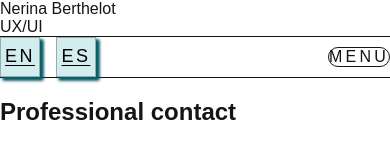
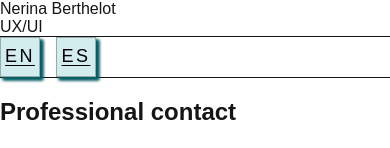
Before and after one commit to callapa1/nerina, a Next.js app: page /en/contact in a window 390 px wide. Shown: the top 148 px of the page. Built offline with nearby package versions, Linux system fonts and the light colour scheme; a web font is replaced by a local one.

Commit message:
style: remove temporary mobile collapsible menu

```diff
--- a/app/[locale]/(site)/layout.tsx
+++ b/app/[locale]/(site)/layout.tsx
@@ -20,9 +20,7 @@
         labels={{
           about: nav('about'),
           resume: nav('resume'),
-          work: nav('work'),
           contact: nav('contact'),
-          menu: nav('menu'),
           localeLabel: nav('localeLabel'),
           role: nav('role'),
           resumeHref: nav('resumeHref')
--- a/components/layout/Header.tsx
+++ b/components/layout/Header.tsx
@@ -1,14 +1,11 @@
 import Link from 'next/link';
-import {MobileMenu} from './MobileMenu';
 
 type HeaderProps = {
   locale: string;
   labels: {
     about: string;
     resume: string;
-    work: string;
     contact: string;
-    menu: string;
     localeLabel: string;
     role: string;
     resumeHref: string;
@@ -38,7 +35,7 @@
         </nav>
       </div>
 
-      <div className="mt-4 flex items-center justify-between gap-4 border-t border-black/25 pt-3">
+      <div className="mt-4 border-t border-black/25 pt-3">
         <div className="locale-switch text-xs uppercase tracking-[0.15em] text-black/80">
           <span className="sr-only">{labels.localeLabel}</span>
           <Link className="teal-chip" href="/en/work">
@@ -48,10 +45,6 @@
             ES
           </Link>
         </div>
-
-        <div className="sm:hidden">
-          <MobileMenu locale={locale} labels={labels} />
-        </div>
       </div>
     </header>
   );
--- a/components/layout/MobileMenu.tsx
+++ /dev/null
@@ -1,31 +0,0 @@
-import Link from 'next/link';
-
-type MobileMenuProps = {
-  locale: string;
-  labels: {
-    menu: string;
-    about: string;
-    resume: string;
-    work: string;
-    contact: string;
-    resumeHref: string;
-  };
-};
-
-export function MobileMenu({locale, labels}: MobileMenuProps) {
-  return (
-    <details>
-      <summary className="cursor-pointer list-none rounded-full border border-black/20 px-4 py-2 text-xs uppercase tracking-[0.2em]">
-        {labels.menu}
-      </summary>
-      <div className="mt-3 grid gap-2 rounded-2xl border border-black/10 bg-white/70 p-4 text-sm uppercase tracking-[0.15em]">
-        <Link href={`/${locale}/about`}>{labels.about}</Link>
-        <Link href={`/${locale}/work`}>{labels.work}</Link>
-        <Link href={`/${locale}/contact`}>{labels.contact}</Link>
-        <a href={labels.resumeHref} target="_blank" rel="noreferrer">
-          {labels.resume}
-        </a>
-      </div>
-    </details>
-  );
-}
--- a/messages/en.json
+++ b/messages/en.json
@@ -2,9 +2,7 @@
   "Nav": {
     "about": "About",
     "resume": "Resume",
-    "work": "Work",
     "contact": "Contact",
-    "menu": "Menu",
     "localeLabel": "Language",
     "role": "UX/UI",
     "resumeHref": "https://www.linkedin.com/in/nerina-berthelot/"
--- a/messages/es.json
+++ b/messages/es.json
@@ -2,9 +2,7 @@
   "Nav": {
     "about": "Sobre mi",
     "resume": "CV",
-    "work": "Proyectos",
     "contact": "Contacto",
-    "menu": "Menu",
     "localeLabel": "Idioma",
     "role": "UX/UI",
     "resumeHref": "https://www.linkedin.com/in/nerina-berthelot/"
```
